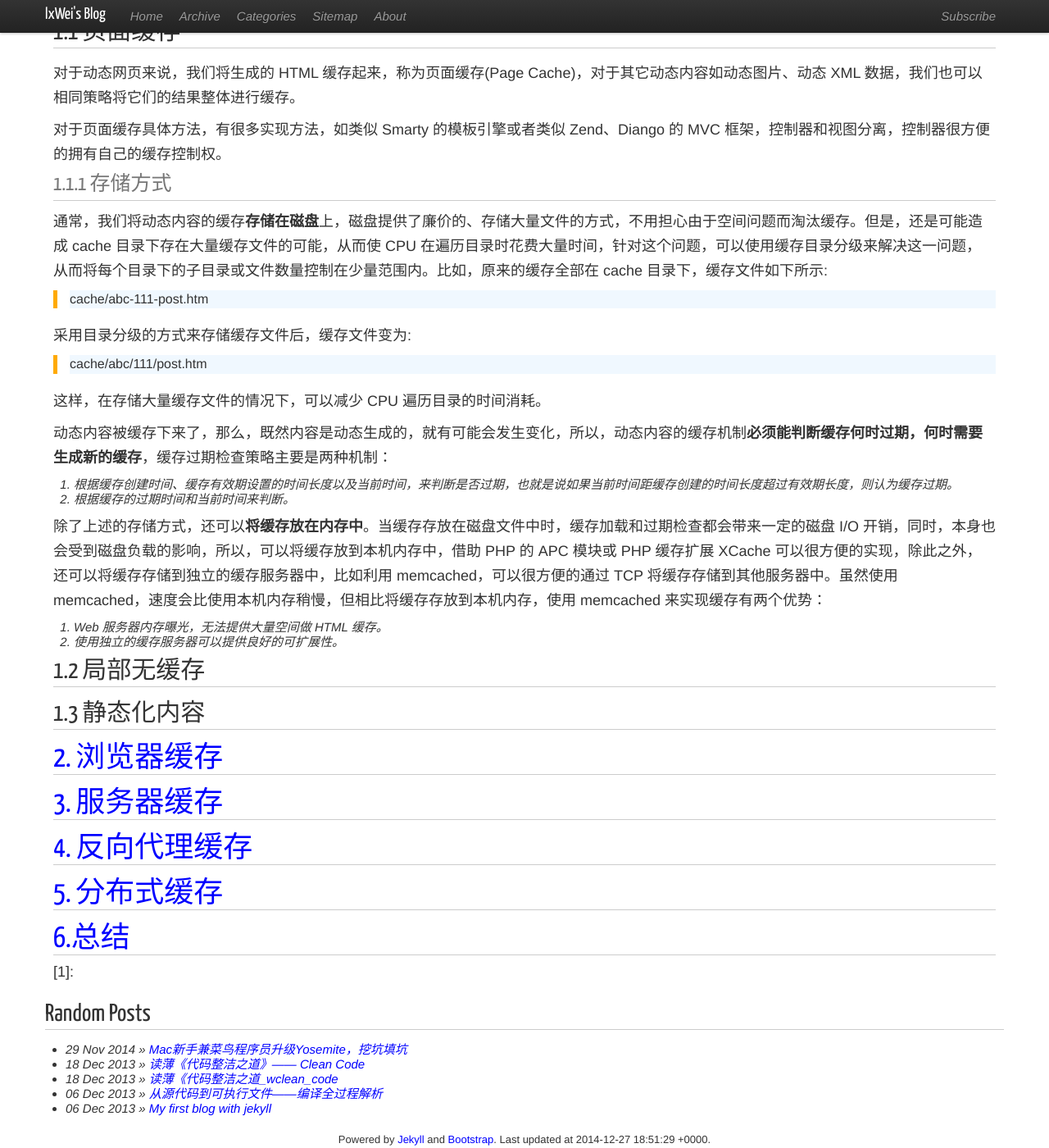
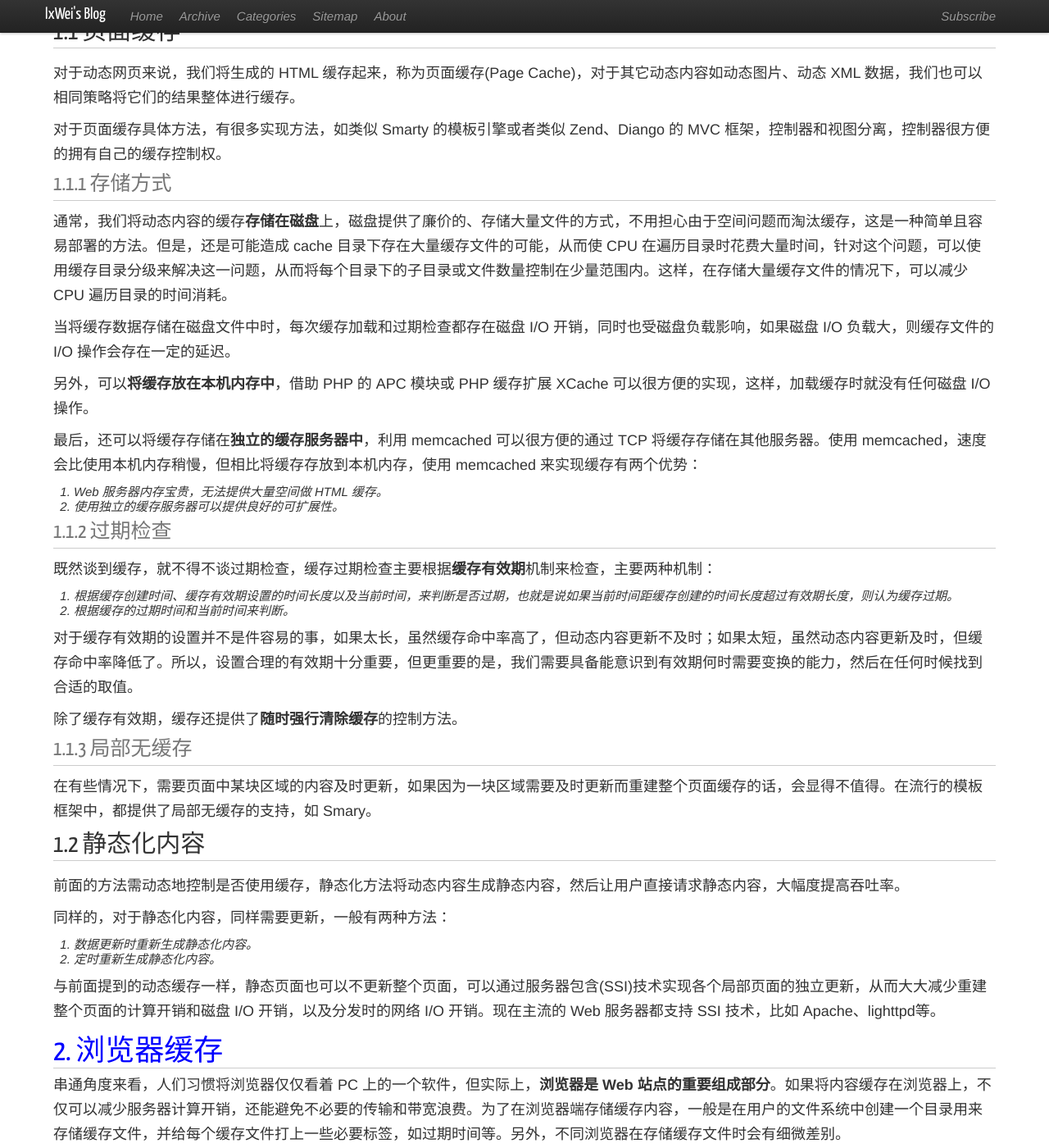
Before and after one commit to lxWei/lxwei.github.com, a Jekyll site: the page built from _posts/2014/2014-12-09-高性能Web缓存浅析.md, in a window 1280 px wide and 1400 px high, scrolled down 713 px. Shown: the whole window at 82% size. Built offline with Jekyll 4.4.1, drawn with Linux system fonts in a browser that asks for light colours; nearby versions of some CDN libraries; Markdown is read by kramdown in place of the engine named in the settings; comment, search, counter and statistics services are not loaded; some of the changed text lies outside the part shown.

Commit message:
edit the 1st part

```diff
--- a/_posts/2014/2014-12-09-高性能Web缓存浅析.md
+++ b/_posts/2014/2014-12-09-高性能Web缓存浅析.md
@@ -19,7 +19,7 @@ categories:
 
 本文标题叫“高性能Web缓存浅析”，首先，必须声明，“浅析”并非自己谦虚，而是真的是“浅”析，作为一枚刚毕业应届生，在提笔写这篇文章前一周刚上线了自己作为程序员的第一个正式系统，文中所有内容均来源于阅读和自己的一些思考，与实际生产环境可能会有出入，还请不吝赐教。
 
-缓存的思想由来已久，将需要花费大量时间开销的计算结果保存起来，在以后需要的时候直接使用，避免重复计算。在计算机系统中，缓存的应用不胜枚举，比如计算机的三级存储结构、Web 服务中的缓存，本文主要讨论缓存在 Web 环境中的使用，包括浏览器缓存、服务器缓存、反向代理缓存以及分布式缓存等方面。
+首先，简单说下缓存，缓存的思想由来已久，将需要花费大量时间开销的计算结果保存起来，在以后需要的时候直接使用，避免重复计算。在计算机系统中，缓存的应用不胜枚举，比如计算机的三级存储结构、Web 服务中的缓存，本文主要讨论缓存在 Web 环境中的使用，包括浏览器缓存、服务器缓存、反向代理缓存以及分布式缓存等方面。
 
 # <a id="dynamic_content_cache">  1. 动态内容缓存 </a>
 现代 Web 站点更多的提供动态内容，如动态网页、动态图片、Web服务等，它们通常在 Web 服务器端进行计算，生成 HTML 并返回。在生成 HTML 页面的过程中，涉及到大量的 CPU 计算和 I/O 操作，比如数据库服务器的 CPU 计算和磁盘 I/O，以及与数据库服务器通信的网络I/O。这些操作会花费大量时间，然而，大多数情况下，动态网页在多次请求时的生成结果几乎一样，那么，就可以考虑通过缓存去掉这部分时间开销。
@@ -29,32 +29,50 @@ categories:
 
 对于页面缓存具体方法，有很多实现方法，如类似 Smarty 的模板引擎或者类似 Zend、Diango 的 MVC 框架，控制器和视图分离，控制器很方便的拥有自己的缓存控制权。
 ### 1.1.1 存储方式
-通常，我们将动态内容的缓存**存储在磁盘**上，磁盘提供了廉价的、存储大量文件的方式，不用担心由于空间问题而淘汰缓存。但是，还是可能造成 cache 目录下存在大量缓存文件的可能，从而使 CPU 在遍历目录时花费大量时间，针对这个问题，可以使用缓存目录分级来解决这一问题，从而将每个目录下的子目录或文件数量控制在少量范围内。比如，原来的缓存全部在 cache 目录下，缓存文件如下所示:
-> cache/abc-111-post.htm
+通常，我们将动态内容的缓存**存储在磁盘**上，磁盘提供了廉价的、存储大量文件的方式，不用担心由于空间问题而淘汰缓存，这是一种简单且容易部署的方法。但是，还是可能造成 cache 目录下存在大量缓存文件的可能，从而使 CPU 在遍历目录时花费大量时间，针对这个问题，可以使用缓存目录分级来解决这一问题，从而将每个目录下的子目录或文件数量控制在少量范围内。这样，在存储大量缓存文件的情况下，可以减少 CPU 遍历目录的时间消耗。
 
-采用目录分级的方式来存储缓存文件后，缓存文件变为:
-> cache/abc/111/post.htm
+当将缓存数据存储在磁盘文件中时，每次缓存加载和过期检查都存在磁盘 I/O 开销，同时也受磁盘负载影响，如果磁盘 I/O 负载大，则缓存文件的 I/O 操作会存在一定的延迟。
 
-这样，在存储大量缓存文件的情况下，可以减少 CPU 遍历目录的时间消耗。
+另外，可以**将缓存放在本机内存中**，借助 PHP 的 APC 模块或 PHP 缓存扩展 XCache 可以很方便的实现，这样，加载缓存时就没有任何磁盘 I/O 操作。
 
-动态内容被缓存下来了，那么，既然内容是动态生成的，就有可能会发生变化，所以，动态内容的缓存机制**必须能判断缓存何时过期，何时需要生成新的缓存**，缓存过期检查策略主要是两种机制：
+最后，还可以将缓存存储在**独立的缓存服务器中**，利用 memcached 可以很方便的通过 TCP 将缓存存储在其他服务器。使用 memcached，速度会比使用本机内存稍慢，但相比将缓存存放到本机内存，使用 memcached 来实现缓存有两个优势：
+
+1. Web 服务器内存宝贵，无法提供大量空间做 HTML 缓存。
+2. 使用独立的缓存服务器可以提供良好的可扩展性。
+
+
+### 1.1.2 过期检查
+既然谈到缓存，就不得不谈过期检查，缓存过期检查主要根据**缓存有效期**机制来检查，主要两种机制：
 
 1. 根据缓存创建时间、缓存有效期设置的时间长度以及当前时间，来判断是否过期，也就是说如果当前时间距缓存创建的时间长度超过有效期长度，则认为缓存过期。
 2. 根据缓存的过期时间和当前时间来判断。
 
-除了上述的存储方式，还可以**将缓存放在内存中**。当缓存存放在磁盘文件中时，缓存加载和过期检查都会带来一定的磁盘 I/O 开销，同时，本身也会受到磁盘负载的影响，所以，可以将缓存放到本机内存中，借助 PHP 的 APC 模块或 PHP 缓存扩展 XCache 可以很方便的实现，除此之外，还可以将缓存存储到独立的缓存服务器中，比如利用 memcached，可以很方便的通过 TCP 将缓存存储到其他服务器中。虽然使用 memcached，速度会比使用本机内存稍慢，但相比将缓存存放到本机内存，使用 memcached 来实现缓存有两个优势：
+对于缓存有效期的设置并不是件容易的事，如果太长，虽然缓存命中率高了，但动态内容更新不及时；如果太短，虽然动态内容更新及时，但缓存命中率降低了。所以，设置合理的有效期十分重要，但更重要的是，我们需要具备能意识到有效期何时需要变换的能力，然后在任何时候找到合适的取值。
 
-1. Web 服务器内存曝光，无法提供大量空间做 HTML 缓存。
-2. 使用独立的缓存服务器可以提供良好的可扩展性。
+除了缓存有效期，缓存还提供了**随时强行清除缓存**的控制方法。
+### 1.1.3 局部无缓存
+在有些情况下，需要页面中某块区域的内容及时更新，如果因为一块区域需要及时更新而重建整个页面缓存的话，会显得不值得。在流行的模板框架中，都提供了局部无缓存的支持，如 Smary。
 
-## 1.2 局部无缓存
+## 1.2 静态化内容
+前面的方法需动态地控制是否使用缓存，静态化方法将动态内容生成静态内容，然后让用户直接请求静态内容，大幅度提高吞吐率。
 
-## 1.3 静态化内容
+同样的，对于静态化内容，同样需要更新，一般有两种方法：
+
+1. 数据更新时重新生成静态化内容。
+2. 定时重新生成静态化内容。
+
+与前面提到的动态缓存一样，静态页面也可以不更新整个页面，可以通过服务器包含(SSI)技术实现各个局部页面的独立更新，从而大大减少重建整个页面的计算开销和磁盘 I/O 开销，以及分发时的网络 I/O 开销。现在主流的 Web 服务器都支持 SSI 技术，比如 Apache、lighttpd等。
 
 
 
 # <a id="browser_content_cache">  2. 浏览器缓存</a>
+串通角度来看，人们习惯将浏览器仅仅看着 PC 上的一个软件，但实际上，**浏览器是 Web 站点的重要组成部分**。如果将内容缓存在浏览器上，不仅可以减少服务器计算开销，还能避免不必要的传输和带宽浪费。为了在浏览器端存储缓存内容，一般是在用户的文件系统中创建一个目录用来存储缓存文件，并给每个缓存文件打上一些必要标签，如过期时间等。另外，不同浏览器在存储缓存文件时会有细微差别。
 
+## 2.1 实现
+浏览器缓存内容存储在浏览器端，而内容由 Web 服务器生成，要利用浏览器缓存，浏览器和 Web 服务器之间必须沟通，这就是 HTPP 中的“缓存协商”。
+
+### 2.1.1 缓存协商
+当 Web 服务器接收到浏览器请求后，Web 服务器需要告知浏览器哪些内容可以缓存，一旦浏览器知道哪些内容可以缓存后，下次当浏览器需要请求这个内容时，浏览器便不会直接向服务器请求完整内容，二是询问服务器是否可以使用本地缓存，服务器在收到浏览的询问后回应是使用浏览器本地缓存还是将最新内容传回给浏览器。
 
 
 # <a id="server_cache">  3. 服务器缓存</a>
```
